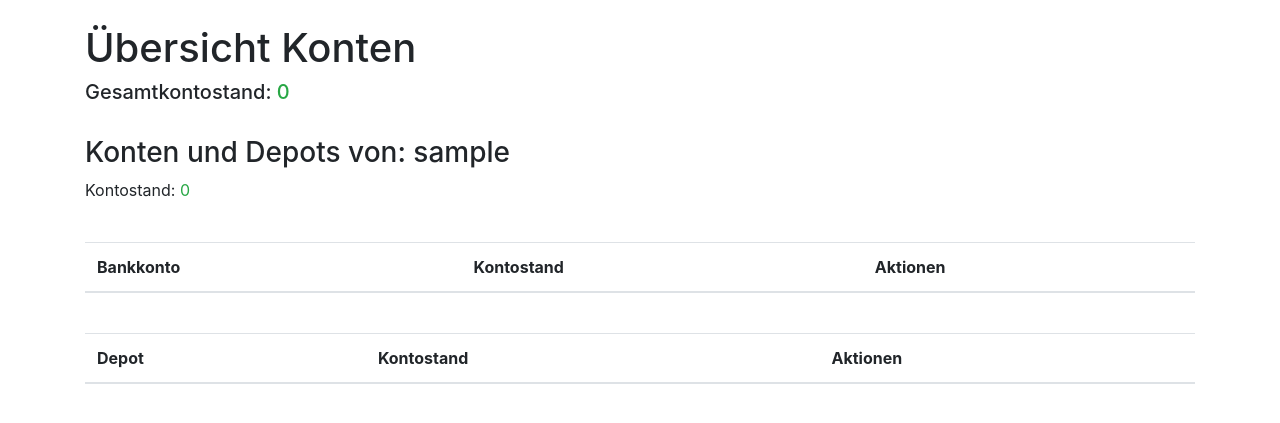
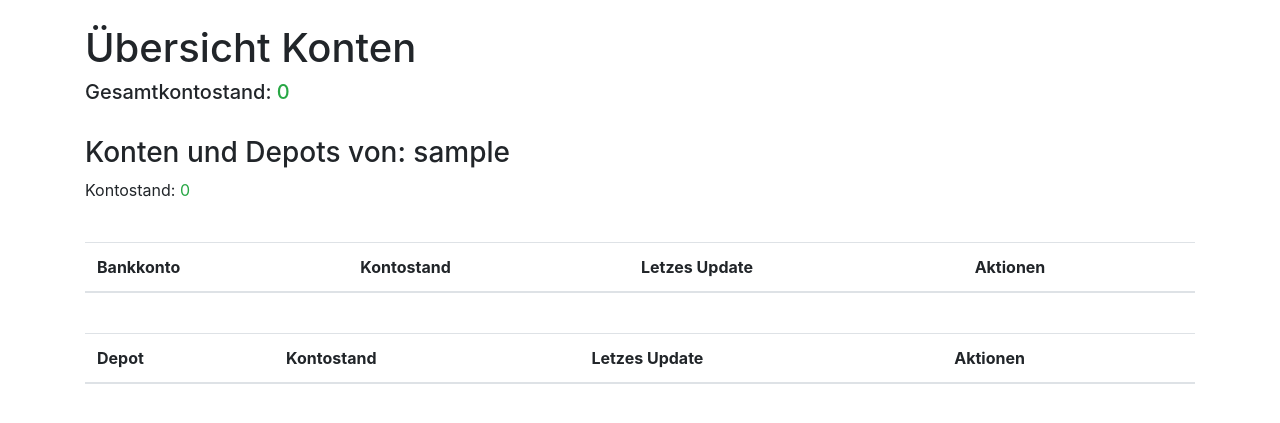
Before and after one commit to tschuelia/finance-website, a Django app: page / in a window 1280 px wide. Shown: the part 56-479 px from the top of the page. Run offline with Django 4.2, Linux system fonts and the light colour scheme; the visitor is signed in with stand-in values (Sample User, id 1); data comes from the database, SQL or seed files in the repository; lists and menus that the app fills with data are empty; some libraries are stand-ins or nearby versions.

Commit message:
add date of last update to overview table

```diff
--- a/accounting/models.py
+++ b/accounting/models.py
@@ -44,6 +44,13 @@ class BankDepot(models.Model):
 
     def get_balance(self):
         return sum([a.current_balance for a in self.belongs_to.all()])
+
+    def get_last_update(self):
+        assets = self.get_assets().order_by("-last_update")
+        if len(assets) > 0:
+            return assets[0].last_update
+
+        return datetime.date.today()
 
 
 class DepotAsset(models.Model):
--- a/accounting/templates/accounting/bank_accounts.html
+++ b/accounting/templates/accounting/bank_accounts.html
@@ -15,6 +15,7 @@
             <thead><tr>
                 <th>Bankkonto</th>
                 <th>Kontostand</th>
+                <th>Letzes Update</th>
                 <th>Aktionen</th>
             </tr></thead>
             <tbody>
@@ -25,7 +26,10 @@
                       {{ acc.get_balance|intcomma }}€
                 </td>
                 <td>
-                    <a href="{% url 'transactions' acc.pk %}" class="btn btn-light btn active" role="button"><i class="fas fa-search-dollar fa-lg"></i> Transaktionen</a>
+                    {{ acc.get_newest_transaction_date|date:"d.m.Y"  }}
+                </td>
+                <td>
+                    <a href="{% url 'transactions' acc.pk %}" class="btn btn-light btn active" role="button"><i class="fas fa-search-dollar fa-lg"></i> Details</a>
                 </td>
             </tr>
             {% endfor %}
@@ -38,6 +42,7 @@
             <thead><tr>
                 <th>Depot</th>
                 <th>Kontostand</th>
+                <th>Letzes Update</th>
                 <th>Aktionen</th>
             </tr></thead>
             <tbody>
@@ -46,6 +51,9 @@
                 <td><a href="{% url 'depot-detail' dep.pk %}">{{ dep }}</a></td>
                 <td class="{% if dep.current_balance < 0.0 %} text-danger {% else %} text-success{% endif %}">
                       {{ dep.get_balance|intcomma }}€
+                </td>
+                <td>
+                    {{ dep.get_last_update|date:"d.m.Y"  }}
                 </td>
                 <td>
                     <a href="{% url 'depot-detail' dep.pk %}" class="btn btn-light btn active" role="button"><i class="fas fa-search-dollar fa-lg"></i> Details</a>
```
